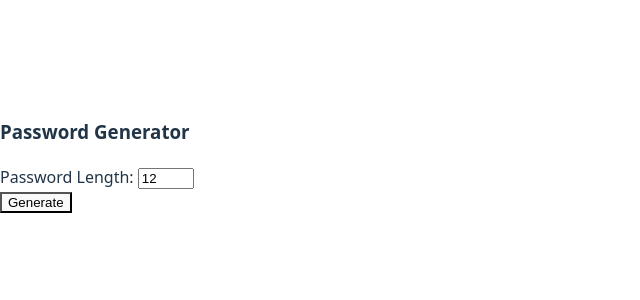
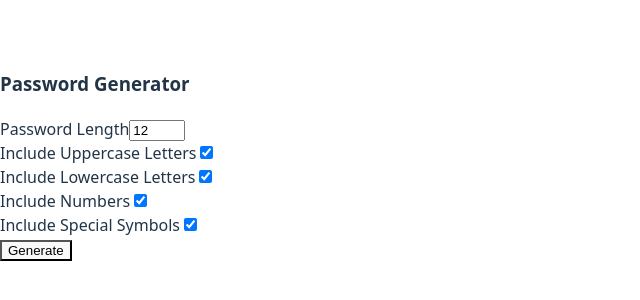
Before and after one commit to Omarf8/password-generator, a React (Vite) app: page / in a window 1280 px wide. Shown: the part 244-544 px from the top of the page, without its empty margins (0-640 px from the left). Built offline with nearby package versions, Linux system fonts and the light colour scheme.

Commit message:
Complete HTML skeleton

```diff
--- a/src/App.jsx
+++ b/src/App.jsx
@@ -1,30 +1,35 @@
 import { useState } from 'react'
-import reactLogo from './assets/react.svg'
-import viteLogo from '/vite.svg'
-import './App.css'
 
 function App() {
   const [len, setLength] = useState(12)
+  const [upper, setUpper] = useState(true);
+  const [lower, setLower] = useState(true);
+  const [nums, setNums] = useState(true);
+  const [sym, setSym] = useState(true);
 
   return (
     <>
       <div id="container">
         <h3>Password Generator</h3>
         <div className="setting">
-          <label htmlFor="length">Password Length: </label>
+          <label htmlFor="length">Password Length</label>
           <input id="length" type="number" min="5" max="20" value={len} onChange={e => setLength(e.target.value)} />
         </div>
         <div className="setting">
-
+          <label htmlFor="uppercase">Include Uppercase Letters</label>
+          <input id="uppercase" type="checkbox" checked={upper} onChange={e => setUpper(e.target.checked)}/>
         </div>
         <div className="setting">
-
+          <label htmlFor="lowercase">Include Lowercase Letters</label>
+          <input id="lowercase" type="checkbox" checked={lower} onChange={e => setLower(e.target.checked)}/>
         </div>
         <div className="setting">
-
+          <label htmlFor="numbers">Include Numbers</label>
+          <input id="numbers" type="checkbox" checked={nums} onChange={e => setNums(e.target.checked)}/>
         </div>
         <div className="setting">
-
+          <label htmlFor="symbols">Include Special Symbols</label>
+          <input id="symbols" type="checkbox" checked={sym} onChange={e => setSym(e.target.checked)}/>
         </div>
         <button>Generate</button>
       </div>
```
